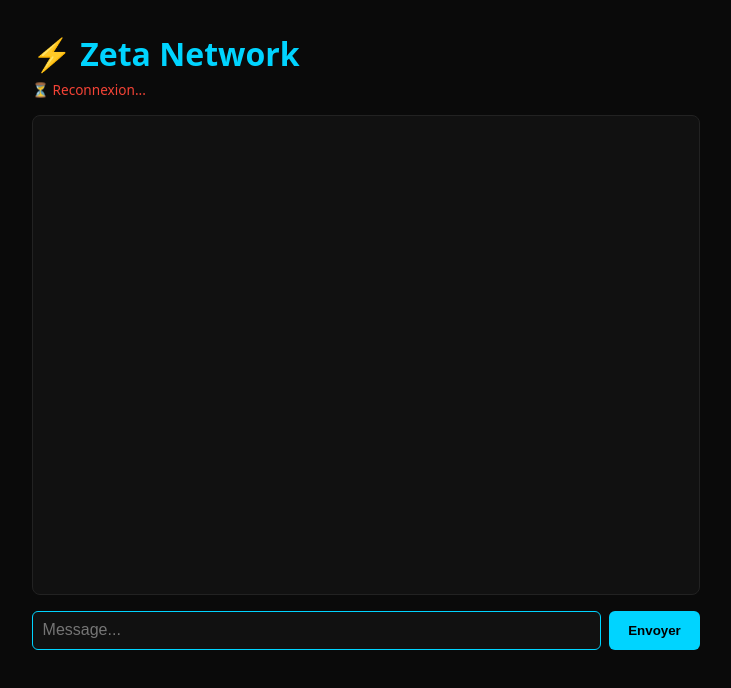
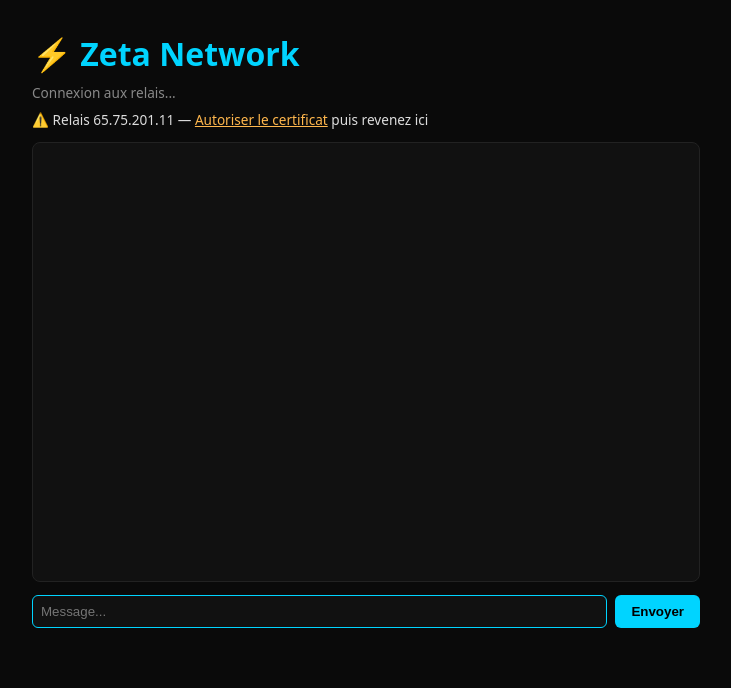
Before and after one commit to cTHE0/zeta4, a plain HTML site: page zetanetwork-web/index.html in a window 1280 px wide. Shown: the whole page, without its empty margins (274-1005 px from the left). Drawn offline with Linux system fonts and the light colour scheme.

Commit message:
arch: direct WSS relay-to-browser, self-signed TLS, setup.sh

```diff
--- a/zetanetwork-web/index.html
+++ b/zetanetwork-web/index.html
@@ -7,70 +7,56 @@
 <style>
 *{box-sizing:border-box;margin:0;padding:0}
 body{font-family:system-ui;max-width:700px;margin:2rem auto;padding:0 1rem;background:#0a0a0a;color:#ddd}
-        h1{color:#00d4ff;margin-bottom:.3rem}
-        #s{color:#888;font-size:.85rem;margin:.3rem 0}
+h1{color:#00d4ff}
+#s{font-size:.85rem;margin:.5rem 0;color:#888}
 #s.ok{color:#4caf50}#s.err{color:#f44336}
-        #f{border:1px solid #222;border-radius:8px;padding:1rem;height:60vh;overflow-y:auto;margin:1rem 0;background:#111}
-        #f div{padding:.3rem 0;border-bottom:1px solid #1a1a1a;word-wrap:break-word}
+#c{margin:.5rem 0}
+#c a{color:#ffb74d;text-decoration:underline;cursor:pointer}
+#c div{margin:.2rem 0;font-size:.85rem}
+#f{border:1px solid #222;border-radius:8px;padding:.8rem;height:55vh;overflow-y:auto;margin:.8rem 0;background:#111}
+#f div{padding:.25rem 0;border-bottom:1px solid #1a1a1a;word-wrap:break-word;font-size:.9rem}
 .r{display:flex;gap:.5rem}
-        input{flex:1;padding:.6rem;border:1px solid #333;border-radius:6px;background:#111;color:#ddd;font-size:1rem;outline:0}
+input{flex:1;padding:.5rem;border:1px solid #333;border-radius:6px;background:#111;color:#ddd;outline:0}
 input:focus{border-color:#00d4ff}
-        button{padding:.6rem 1.2rem;border:0;border-radius:6px;background:#00d4ff;color:#000;font-weight:700;cursor:pointer}
+button{padding:.5rem 1rem;border:0;border-radius:6px;background:#00d4ff;color:#000;font-weight:700;cursor:pointer}
 </style>
 </head>
 <body>
 <h1>⚡ Zeta Network</h1>
 <div id="s">Connexion aux relais...</div>
+<div id="c"></div>
 <div id="f"></div>
-    <div class="r">
-        <input id="m" placeholder="Message..." autofocus>
-        <button onclick="send()">Envoyer</button>
-    </div>
+<div class="r"><input id="m" placeholder="Message..." autofocus><button onclick="send()">Envoyer</button></div>
 <script>
-// Liste des relais VPS (ajouter les futurs VPS ici)
-const RELAYS = [
-    'wss://r1.zetanetwork.org/ws'
-];
+// ── Liste des relais (IP brutes) ──
+const RELAYS=['65.75.201.11'];
 
-const s=document.getElementById('s'), f=document.getElementById('f'), m=document.getElementById('m');
-let sockets = [];
+const s=document.getElementById('s'),c=document.getElementById('c'),f=document.getElementById('f'),m=document.getElementById('m');
+let socks=[],up=0;
 
-function log(txt) {
-    const d = document.createElement('div');
-    d.textContent = txt;
-    f.appendChild(d);
-    f.scrollTop = f.scrollHeight;
+function log(t){const d=document.createElement('div');d.textContent=t;f.appendChild(d);f.scrollTop=f.scrollHeight}
+function status(){s.textContent=up?`✅ ${up}/${RELAYS.length} relais`:'⏳ Aucun relais';s.className=up?'ok':'err'}
+
+function connectRelay(ip,i){
+    const ws=new WebSocket('wss://'+ip+'/ws');
+    let ok=false;
+    ws.onopen=()=>{ok=true;up++;status();const el=document.getElementById('c'+i);if(el)el.remove()};
+    ws.onmessage=e=>log(e.data);
+    ws.onclose=()=>{if(ok){up--;status()}setTimeout(()=>connectRelay(ip,i),3000)};
+    ws.onerror=()=>{
+        if(!document.getElementById('c'+i)){
+            const d=document.createElement('div');d.id='c'+i;
+            d.innerHTML='⚠️ Relais '+ip+' — <a href="https://'+ip+'" target="_blank">Autoriser le certificat</a> puis revenez ici';
+            c.appendChild(d);
+        }
+    };
+    socks[i]=ws;
 }
 
-function connectAll() {
-    let connected = 0;
-    RELAYS.forEach((url, i) => {
-        const ws = new WebSocket(url);
-        ws.onopen = () => { connected++; s.textContent = `✅ Connecté (${connected}/${RELAYS.length} relais)`; s.className='ok'; };
-        ws.onmessage = e => log(e.data);
-        ws.onclose = () => { connected = Math.max(0, connected-1); s.textContent = connected ? `⚡ ${connected} relais` : '⏳ Reconnexion...'; s.className = connected ? 'ok':'err'; setTimeout(() => connectRelay(i), 3000); };
-        ws.onerror = () => { s.className='err'; };
-        sockets[i] = ws;
-    });
-}
+function send(){const t=m.value.trim();if(!t)return;socks.forEach(w=>{if(w?.readyState===1)w.send(t)});m.value=''}
+m.onkeydown=e=>{if(e.key==='Enter')send()};
 
-function connectRelay(i) {
-    const ws = new WebSocket(RELAYS[i]);
-    ws.onopen = () => { s.textContent = '✅ Reconnecté'; s.className='ok'; };
-    ws.onmessage = e => log(e.data);
-    ws.onclose = () => setTimeout(() => connectRelay(i), 3000);
-    sockets[i] = ws;
-}
-
-function send() {
-    const t = m.value.trim();
-    if (!t) return;
-    sockets.forEach(ws => { if (ws?.readyState === 1) ws.send(t); });
-    m.value = '';
-}
-
-m.onkeydown = e => { if (e.key === 'Enter') send(); };
-connectAll();
+RELAYS.forEach((ip,i)=>connectRelay(ip,i));
 </script>
 </body>
 </html>
```
Also changed, not shown: 2 other files. Lines whose indentation alone changed are shown as unchanged.
